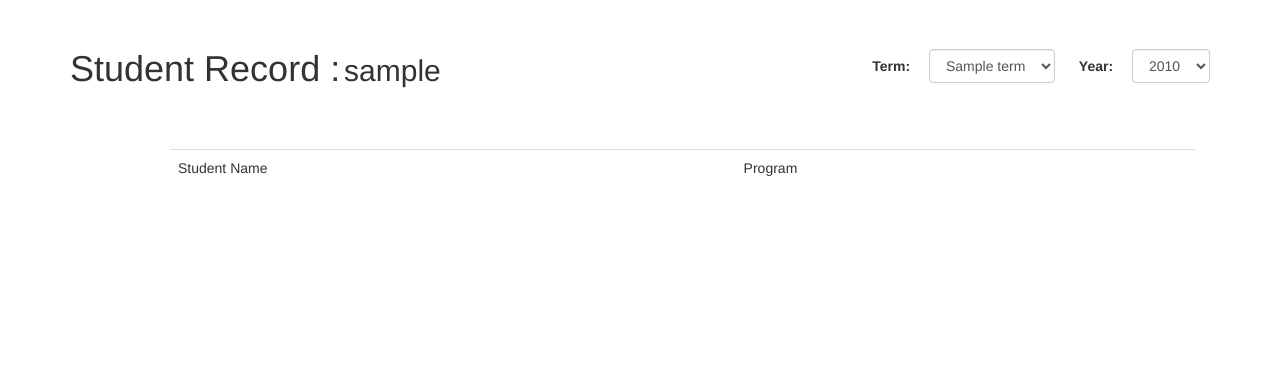
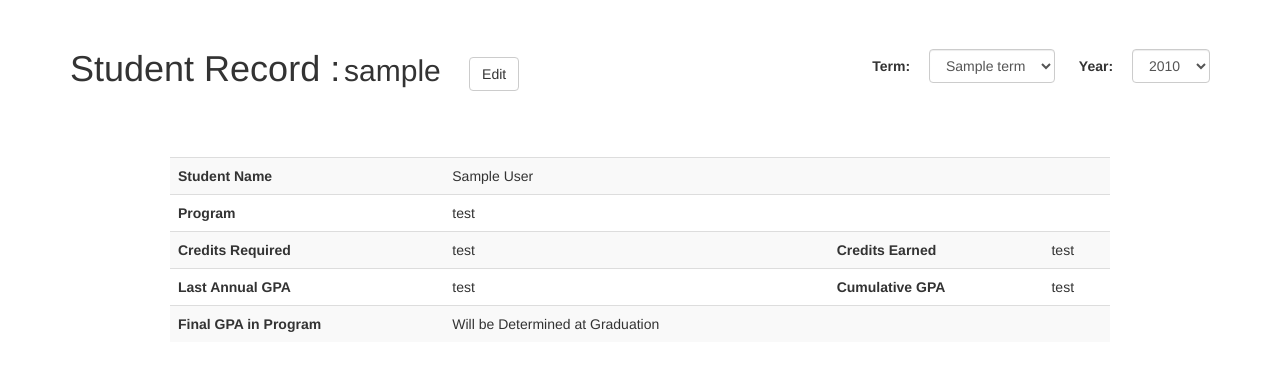
Before and after one commit to grodtron/SOEN341, a Django app: page /student-record in a window 1280 px wide. Shown: the part 51-422 px from the top of the page. Run offline with Django 3.2, Linux system fonts and the light colour scheme; a user stored in the database is signed in; tables that the repository leaves empty hold one stand-in row (values such as "Sample post"); some libraries are stand-ins or nearby versions.

Commit message:
Added edit redirect for student record page

```diff
--- a/home/static/css/custom.css
+++ b/home/static/css/custom.css
@@ -87,4 +87,10 @@ input:required:valid {
 	width:100%;
 	padding-left:100px;
 	padding-top:60px;
+	padding-right:100px;
 }
+
+.editBtn{
+	margin-bottom:6px;
+	margin-left:20px;
+}
--- a/home/templates/home/student-record.html
+++ b/home/templates/home/student-record.html
@@ -4,6 +4,8 @@
 <div class="container studentRecordContainer">
 	<h1 class="inline">Student Record :</h1>
 	<h2 class="inline">{{ user.username }} </h2>
+	<a href="/edit-student-record"><button class="btn btn-default editBtn">Edit</button></a>
+
 
 	<form class="form-inline inline" role="form" action="" method="get">
 		<div class="form-group right">
@@ -24,13 +26,38 @@
 
 	<div class="container studentRecordInfoContainer">
 
-		<table class="table">
+		<table class="table table-striped">
 			<tbody>
 				<tr>
-					<td>Student Name</td>
-					<td>Program</td>
+					<td><strong>Student Name</strong></td>
+					<td>{{ user.first_name }} {{ user.last_name }}</td>
+					<td></td>
 					<td></td>
 				</tr>
+				<tr>
+					<td><strong>Program</strong></td>
+					<td>test</td>
+					<td></td>
+					<td></td>
+				</tr>
+				<tr>
+					<td><strong>Credits Required</strong></td>
+					<td>test</td>
+					<td><strong>Credits Earned</strong></td>
+					<td>test</td>
+				</tr>
+				 <tr>
+		            <td><strong>Last Annual GPA</strong></td>
+		            <td>test</td>
+		            <td><strong>Cumulative GPA</strong></td>
+		            <td>test</td>
+		        </tr>
+		        <tr>
+		            <td><strong>Final GPA in Program</strong></td>
+		            <td>Will be Determined at Graduation</td>
+		            <td></td>
+		            <td></td>
+		        </tr>
 			</tbody>
 		</table>
 	</div>
--- a/home/views.py
+++ b/home/views.py
@@ -41,3 +41,13 @@ def course_selection(request):
     }
 
     return render(request, 'home/course-selection.html', context)
+
+@login_required
+def edit_student_record(request):
+  allterms = Term.objects.all()
+  allyears = range(2010,2015)
+  context = {
+    "terms" : list(allterms),
+    "years" : list(allyears)
+  }
+  return render(request , 'home/student-record-edit.html' , context)
--- a/soen341/urls.py
+++ b/soen341/urls.py
@@ -13,5 +13,5 @@ urlpatterns = patterns('',
     url(r'^do-login$', 'home.login.do_login', name='do login'),
     url(r'^do-logout$', 'home.login.do_logout', name='do logout'),
     url(r'^do-register$', 'home.login.do_register', name='do register'),
-
+    url(r'^edit-student-record$', 'home.views.edit_student_record' , name='edit-student-record'),
 )
```
Also changed, not shown: home/templates/home/student-record-edit.html (added, +10 -0 lines).
